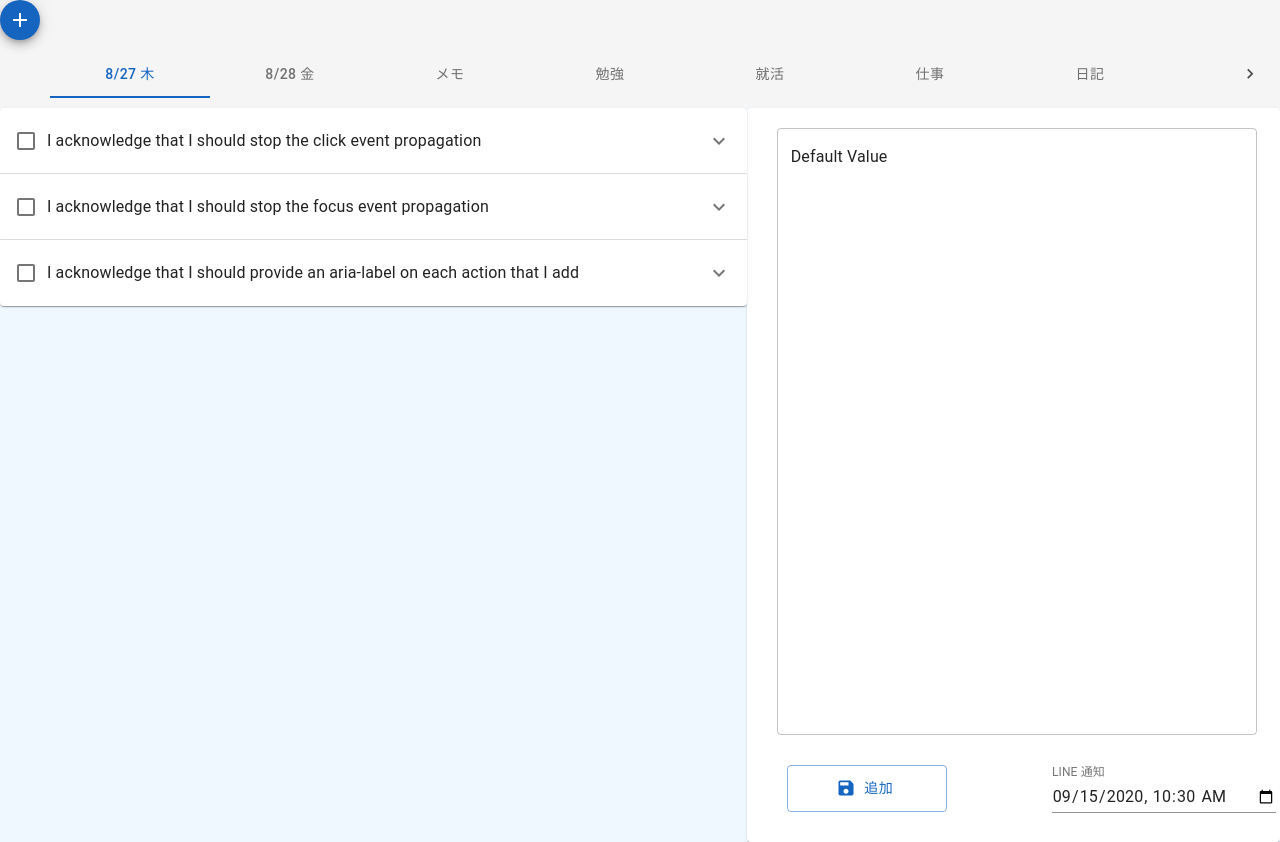
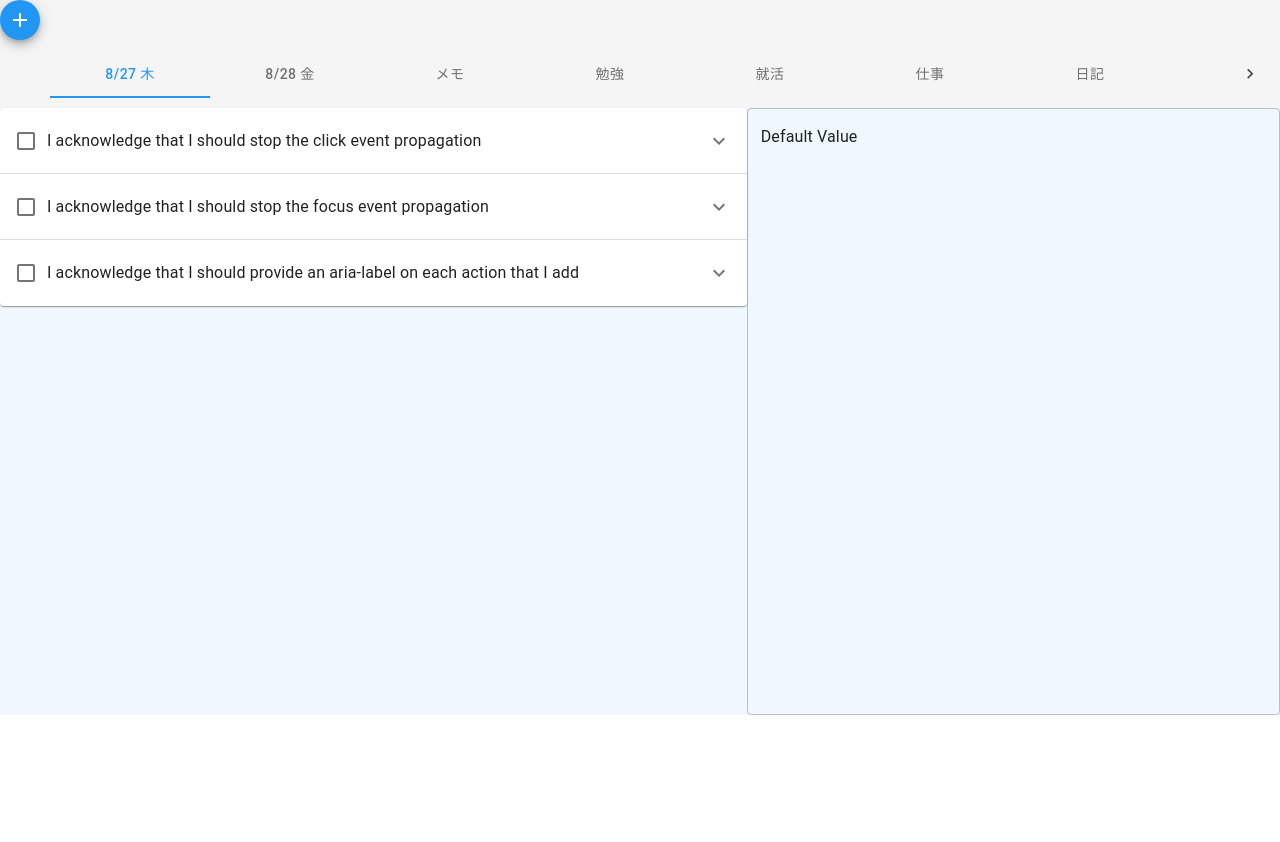
Before and after one commit to haru890/Flip_List, a React (Create React App) app in the folder react-app/: page / in a window 1280 px wide. After the commit the page ends 800 px from the top, so only its background shows below. Built offline with nearby package versions, Linux system fonts and the light colour scheme; no server answers.

Commit message:
デザイン変更

```diff
--- a/react-app/src/App.tsx
+++ b/react-app/src/App.tsx
@@ -2,7 +2,7 @@ import styled from "@emotion/styled";
 import Grid from "@material-ui/core/Grid";
 import React from "react";
 import ActionsInAccordionSummary from "./components/ActionsInAccordionSummary";
-import EditCard from "./components/EditCard";
+import MultilineTextFields from "./components/MultilineTextFields";
 import ScrollableTabs from "./components/ScrollableTabs";
 
 function App() {
@@ -15,7 +15,7 @@ function App() {
         <ActionsInAccordionSummary />
       </Main>
       <Aside item xs={12} md={5}>
-        <EditCard />
+        <MultilineTextFields />
       </Aside>
     </Grid>
   );
--- /dev/null
+++ b/react-app/src/components/MultilineTextFields.tsx
@@ -0,0 +1,41 @@
+import { createStyles, makeStyles, Theme } from "@material-ui/core/styles";
+import TextField from "@material-ui/core/TextField";
+import React from "react";
+
+const useStyles = makeStyles((theme: Theme) =>
+  createStyles({
+    root: {
+      "& .MuiTextField-root": {
+        margin: theme.spacing(1),
+        width: "25ch",
+      },
+    },
+  })
+);
+
+export default function MultilineTextFields() {
+  const classes = useStyles();
+  const [value, setValue] = React.useState("Controlled");
+
+  const handleChange = (event: React.ChangeEvent<HTMLInputElement>) => {
+    setValue(event.target.value);
+  };
+
+  return (
+    <form className={classes.root} noValidate autoComplete="off">
+      <div>
+        <TextField
+          id="outlined-multiline-static"
+          multiline
+          rows={30}
+          defaultValue="Default Value"
+          variant="outlined"
+          style={{
+            width: "100%",
+            margin: "0px 10px 0 0px",
+          }}
+        />
+      </div>
+    </form>
+  );
+}
--- a/react-app/src/theme/theme.ts
+++ b/react-app/src/theme/theme.ts
@@ -1,14 +1,13 @@
-import { blue } from "@material-ui/core/colors";
-import green from "@material-ui/core/colors/green";
+import { blue, blueGrey } from "@material-ui/core/colors";
 import { createMuiTheme } from "@material-ui/core/styles";
 
 export const theme = createMuiTheme({
   palette: {
     primary: {
-      main: blue[800],
+      main: blue[500],
     },
     secondary: {
-      main: green[500],
+      main: blueGrey[200],
     },
   },
 });
```
